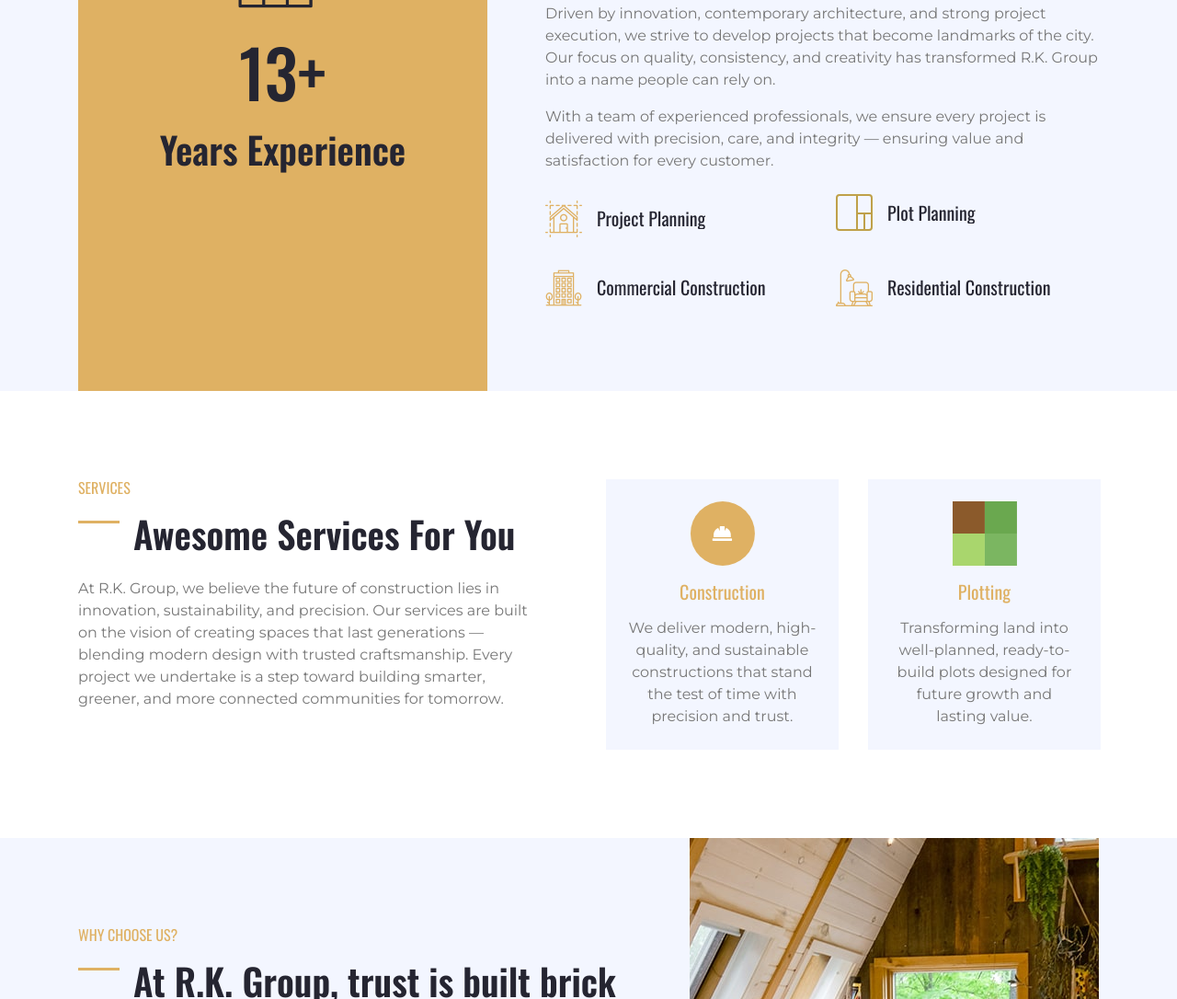
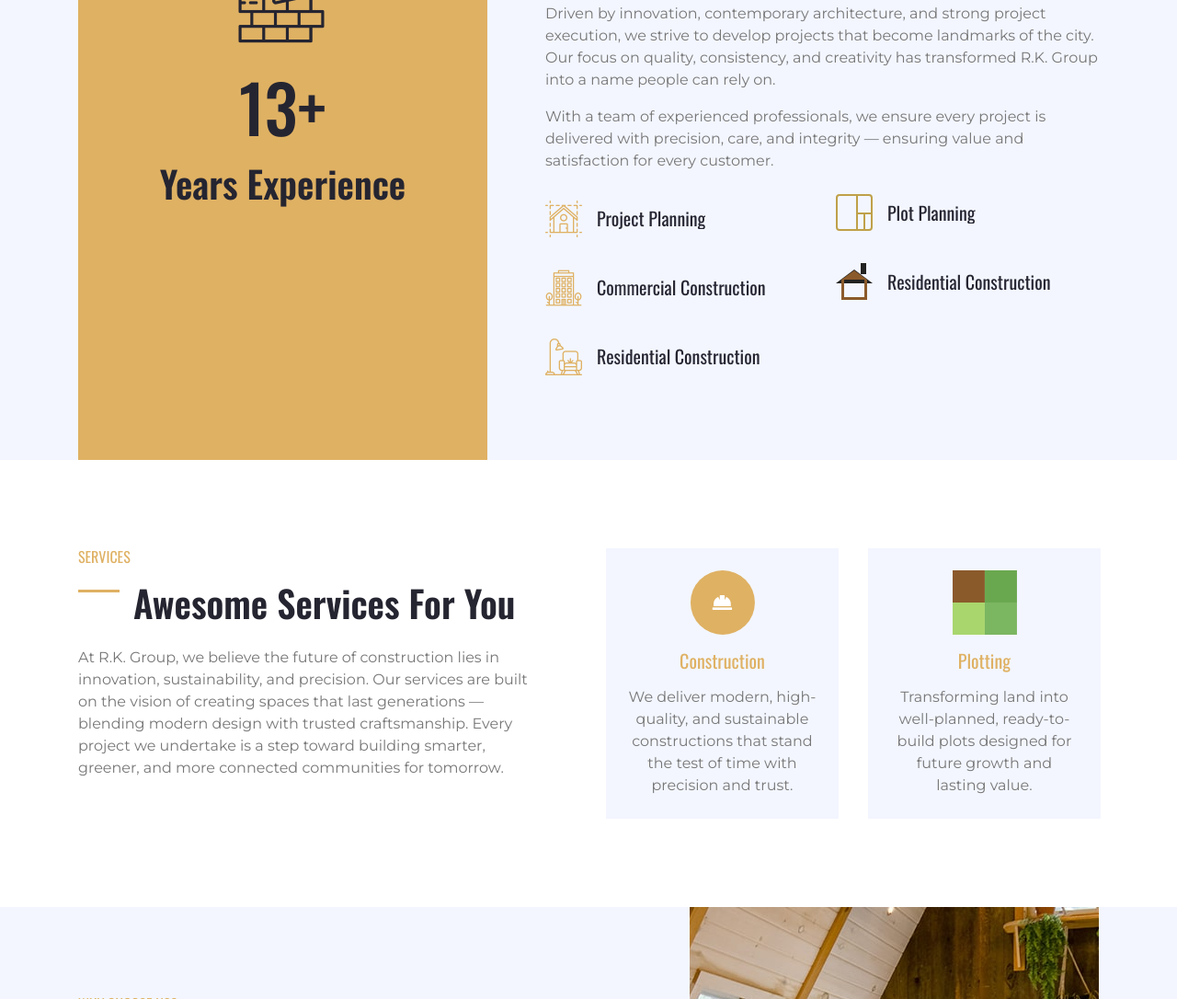
Before and after one commit to DivyeshBagri/R.K, a plain HTML site: page index.html in a window 1280 px wide. Shown: the part 1492-2578 px from the top of the page at 92% size. Drawn offline with nearby package versions, Linux system fonts and the light colour scheme.

Commit message:
Update index.html

```diff
--- a/index.html
+++ b/index.html
@@ -226,6 +226,62 @@
                             </div>
                         </div>
                         <div class="col-sm-6">
+  <div class="d-flex align-items-center mb-4">
+
+    <!-- Custom House Logo -->
+    <div class="mr-3" style="position: relative; width: 40px; height: 40px;">
+      <!-- Roof (black) -->
+      <div style="
+        position: absolute;
+        left: 0;
+        bottom: 18px;
+        width: 0;
+        height: 0;
+        border-left: 20px solid transparent;
+        border-right: 20px solid transparent;
+        border-bottom: 15px solid #222;
+      "></div>
+
+      <!-- Chimney -->
+      <div style="
+        position: absolute;
+        right: 7px;
+        bottom: 28px;
+        width: 6px;
+        height: 12px;
+        background: #222;
+      "></div>
+
+      <!-- House outline (brown) -->
+      <div style="
+        position: absolute;
+        left: 6px;
+        bottom: 0;
+        width: 28px;
+        height: 22px;
+        border: 3px solid #8B5A2B;
+        border-top: none;
+      "></div>
+
+      <!-- Roof outline (brown) -->
+      <div style="
+        position: absolute;
+        left: 6px;
+        bottom: 22px;
+        width: 0;
+        height: 0;
+        border-left: 14px solid transparent;
+        border-right: 14px solid transparent;
+        border-bottom: 10px solid #8B5A2B;
+      "></div>
+    </div>
+
+    <!-- Text -->
+    <h5 class="text-truncate m-0">Residential Construction</h5>
+  </div>
+</div>
+
+                        <div class="col-sm-6">
                             <div class="d-flex align-items-center mb-4">
                                 <h1 class="flaticon-living-room font-weight-normal text-primary m-0 mr-3"></h1>
                                 <h5 class="text-truncate m-0">Residential Construction</h5>
```
